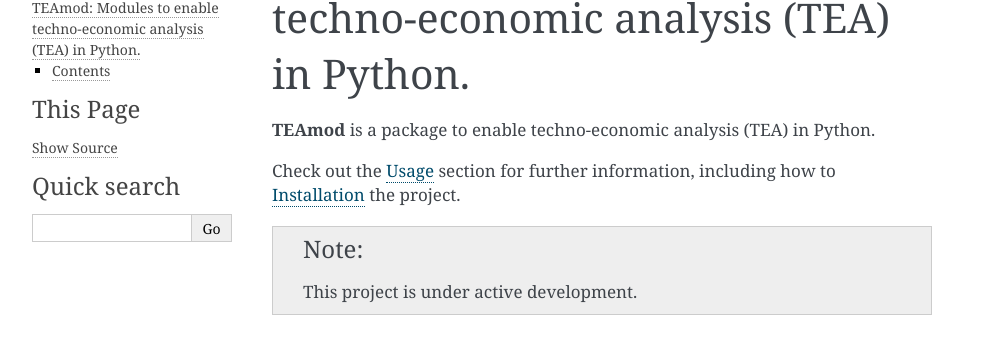
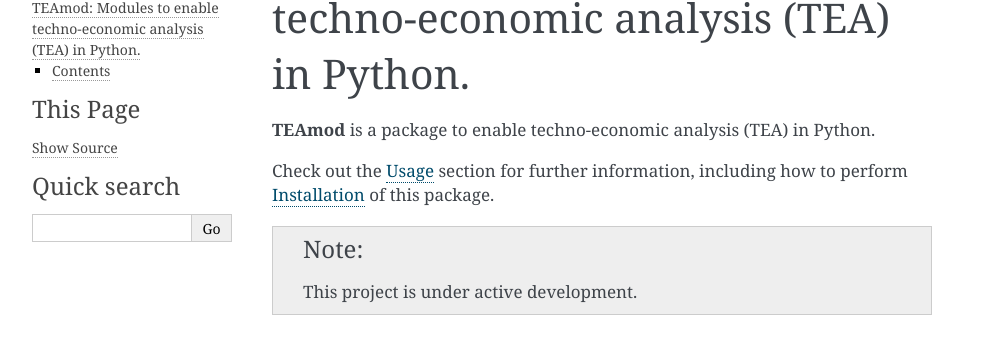
Before and after one commit to sarangbhagwat/pyTEA, a Sphinx documentation site: the page built from docs/source/index.rst, in a window 1280 px wide. Shown: the part 97-450 px from the top of the page, without its empty margins (148-1141 px from the left). Built offline with Sphinx 7.4.7, drawn with Linux system fonts in a browser that asks for light colours.

Commit message:
update index and usage

```diff
--- a/docs/source/index.rst
+++ b/docs/source/index.rst
@@ -4,7 +4,7 @@
 **TEAmod** is a package to enable techno-economic analysis (TEA) in Python.
 
 Check out the :doc:`usage` section for further information, including
-how to :ref:`installation` the project.
+how to perform :ref:`installation` of this package.
 
 .. note::
 
--- a/docs/source/usage.rst
+++ b/docs/source/usage.rst
@@ -51,4 +51,5 @@ To obtain and save a cash flow report for your project, you can use the
 ``get_cashflow_report`` function.
 
 For example:
+
 >>> example_TEA.get_cashflow_report('example_TEA_cashflow_report.xlsx')
```
Also changed, not shown: other parts of docs/source/usage.rst (+1 -1 lines).
